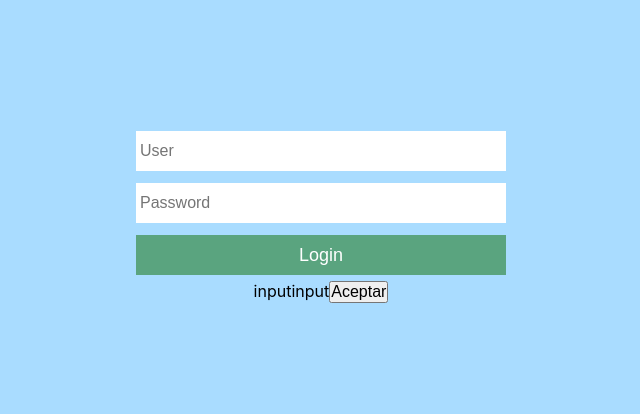
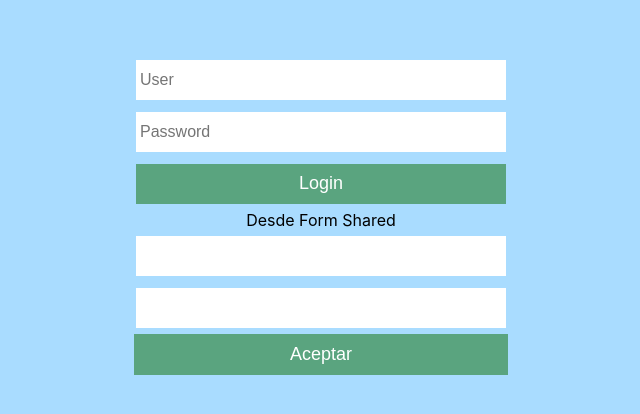
Before and after one commit to andylopezgit/mcga-2022-freont-react, a React (Create React App) app: page /login in a window 1280 px wide. Shown: the part 186-600 px from the top of the page, without its empty margins (319-959 px from the left). Built offline with nearby package versions, Linux system fonts and the light colour scheme.

Commit message:
agrego propiedades para input y btn shared

```diff
--- a/src/components/SharedComponents/ButtonShared.js
+++ b/src/components/SharedComponents/ButtonShared.js
@@ -1,7 +1,11 @@
 import React from "react";
 
-const ButtonShared = ({ text, type }) => {
-  return <button type={type}>{text}</button>;
+const ButtonShared = ({ text, type, onClick, className }) => {
+  return (
+    <button className={className} type={type} onClick={onClick}>
+      {text}
+    </button>
+  );
 };
 
 export default ButtonShared;
--- a/src/components/SharedComponents/FormShared.js
+++ b/src/components/SharedComponents/FormShared.js
@@ -1,13 +1,44 @@
-import React from "react";
+import React, { useState } from "react";
 import ButtonShared from "./ButtonShared";
 import InputShared from "./InputShared";
+import styles from "../../screems/Login/login.module.css";
 
-const FormShared = () => {
+const FormShared = ({ style }) => {
+  const INITIAL_STATE = "";
+  const [user, setUser] = useState(INITIAL_STATE);
+  const [password, setPassword] = useState(INITIAL_STATE);
+
+  const handleChangeUser = (e) => {
+    const user = e.target.value;
+    setUser(user);
+  };
+
+  const handleChangePass = (e) => {
+    const pass = e.target.value;
+    setPassword(pass);
+  };
+
+  const login = () => {
+    console.log("user", user, "pass", password);
+    resetInput();
+  };
+
+  const resetInput = () => {
+    setUser(INITIAL_STATE);
+    setPassword(INITIAL_STATE);
+    console.log(user, password);
+  };
   return (
-    <form>
-      <InputShared />
-      <InputShared />
-      <ButtonShared type="button" text="Aceptar"></ButtonShared>
+    <form className={style.form}>
+      <span>Desde Form Shared</span>
+      <InputShared type="text" myFunc={handleChangeUser} value={user} />
+      <InputShared type="password" myFunc={handleChangePass} value={password} />
+      <ButtonShared
+        className={style.btn}
+        type="button"
+        text="Aceptar"
+        onClick={() => login()}
+      ></ButtonShared>
     </form>
   );
 };
--- a/src/components/SharedComponents/InputShared.js
+++ b/src/components/SharedComponents/InputShared.js
@@ -1,7 +1,14 @@
 import React from "react";
 
-const InputShared = () => {
-  return <>input</>;
+const InputShared = ({ type, value, myFunc, className }) => {
+  return (
+    <input
+      className={className}
+      type={type}
+      value={value}
+      onChange={myFunc}
+    ></input>
+  );
 };
 
 export default InputShared;
--- a/src/screems/Login/login.js
+++ b/src/screems/Login/login.js
@@ -39,7 +39,7 @@
       {/*  como Child*/}
       {/*</Button>*/}
 
-      <FormShared />
+      <FormShared style={styles} />
     </div>
   );
 };
--- a/src/screems/Login/login.module.css
+++ b/src/screems/Login/login.module.css
@@ -28,6 +28,9 @@
 
 .btn {
     color: white;
+    width: 98%;
+    padding: 10px;
+    border: none;
     background-color: rgba(22, 115, 14, 0.53);
     font-size: 18px;
 }
```
